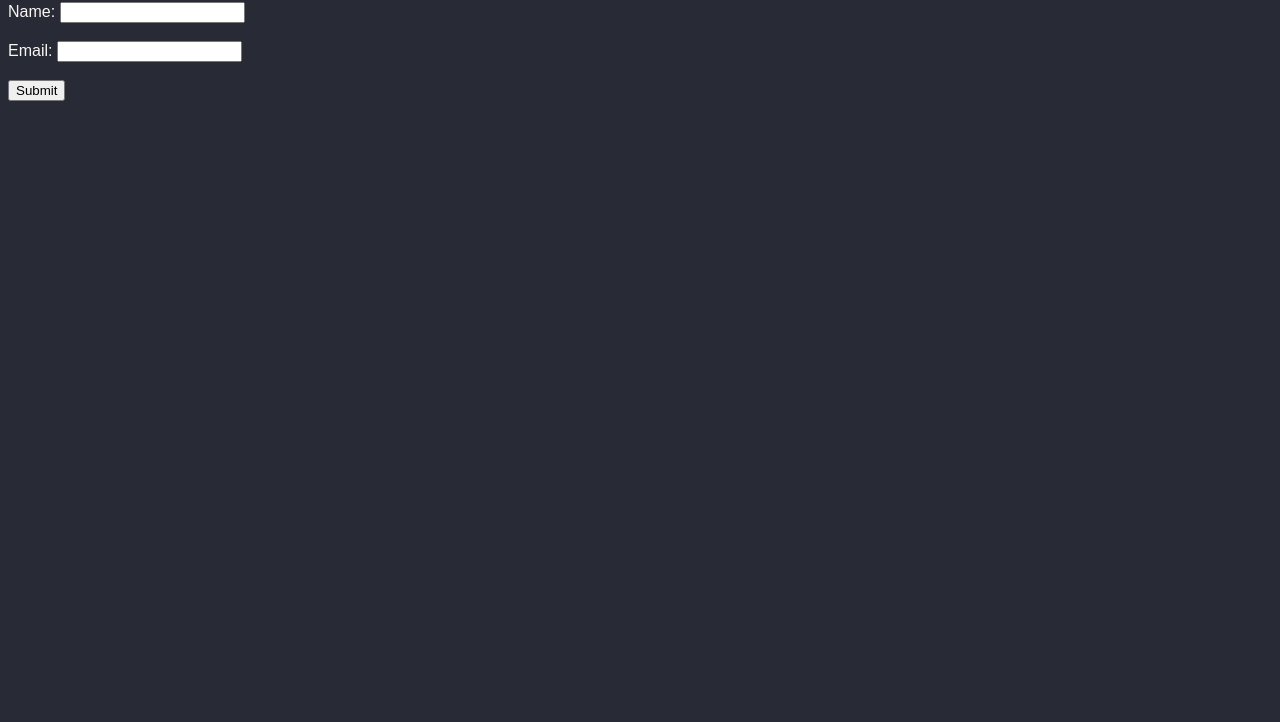
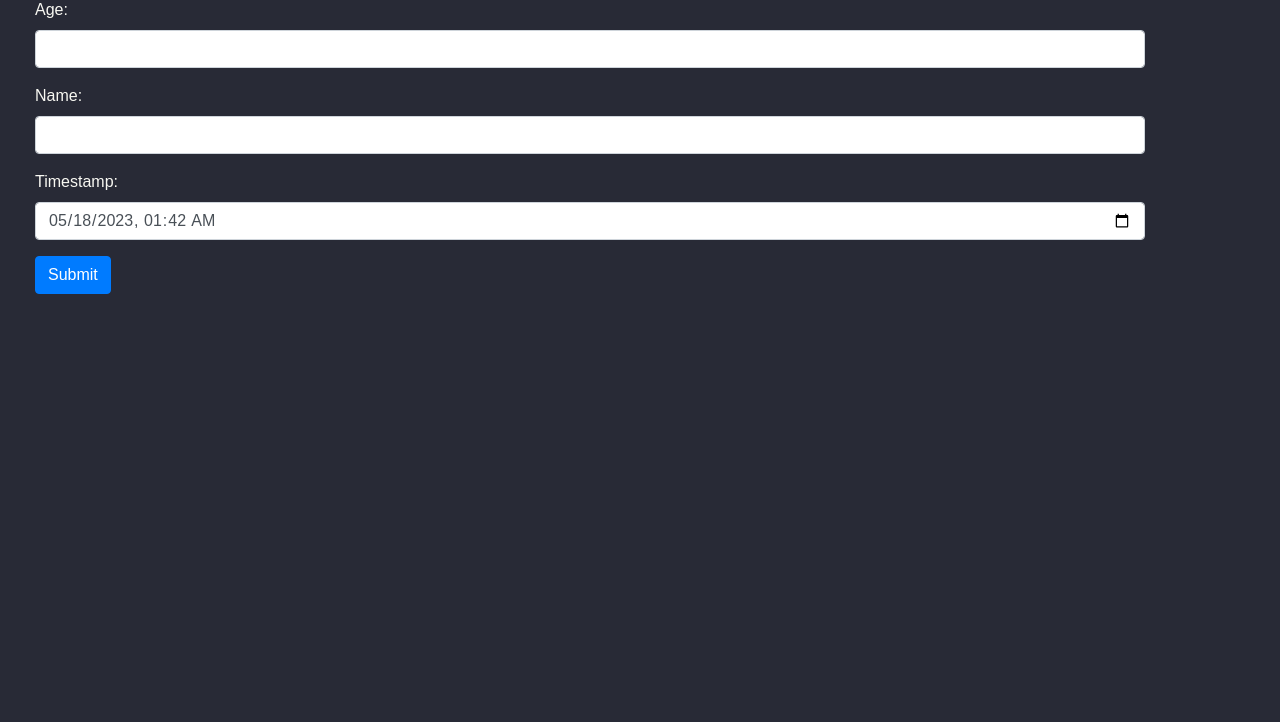
Before and after one commit to garthmortensen/flask_form, a plain HTML site: page templates/index.html in a window 1280 px wide. Shown: the part 78-800 px from the top of the page. Drawn offline with nearby package versions, Linux system fonts and the light colour scheme.

Commit message:
Rearrange elements, add bootstrap, retain style.css

```diff
--- a/templates/index.html
+++ b/templates/index.html
@@ -2,20 +2,50 @@
 <html>
 <head>
   <meta charset="UTF-8">
-  <title>Submit Form Data to SQLite Database</title>
+  <title>Submit Form to SQLite3</title>
+  <link rel="stylesheet" href="https://stackpath.bootstrapcdn.com/bootstrap/4.5.2/css/bootstrap.min.css">
   <link rel="stylesheet" type="text/css" href="styles.css">
 </head>
 <body>
-  <h1>Submit Form Data to SQLite Database</h1>
+  <div class="container">
+  <h1>Submit Form to SQLite3</h1>
 
   <form action="/submit" method="POST">
-    <label for="name">Name:</label>
-    <input type="text" name="name" id="name" required><br><br>
+    <div class="form-group">
+      <label for="age">Age:</label>
+      <input type="number" class="form-control" id="age" name="age" required>
+    </div>
 
-    <label for="email">Email:</label>
-    <input type="email" name="email" id="email" required><br><br>
+    <div class="form-group">
+      <label for="name">Name:</label>
+      <input type="text" class="form-control" id="name" name="name" required>
+    </div>
 
-    <input type="submit" value="Submit">
+    <div class="form-group">
+      <label for="timestamp">Timestamp:</label>
+      <input type="datetime-local" class="form-control" id="timestamp" name="timestamp" required>
+    </div>
+
+    <button type="submit" class="btn btn-primary">Submit</button>
   </form>
+</div>
+
+  <script src="https://stackpath.bootstrapcdn.com/bootstrap/4.5.2/js/bootstrap.min.js"></script>
+  <script>
+    // get the current date and time
+    var now = new Date();
+
+    // format the date and time as a string for the datetime-local input
+    var year = now.getFullYear();
+    var month = String(now.getMonth() + 1).padStart(2, '0');  // Month is zero-based
+    var day = String(now.getDate()).padStart(2, '0');
+    var hour = String(now.getHours()).padStart(2, '0');
+    var minute = String(now.getMinutes()).padStart(2, '0');
+    var datetime = year + '-' + month + '-' + day + 'T' + hour + ':' + minute;
+
+    // set the value of the input element
+    document.getElementById("timestamp").value = datetime;
+  </script>
+
 </body>
 </html>
```
